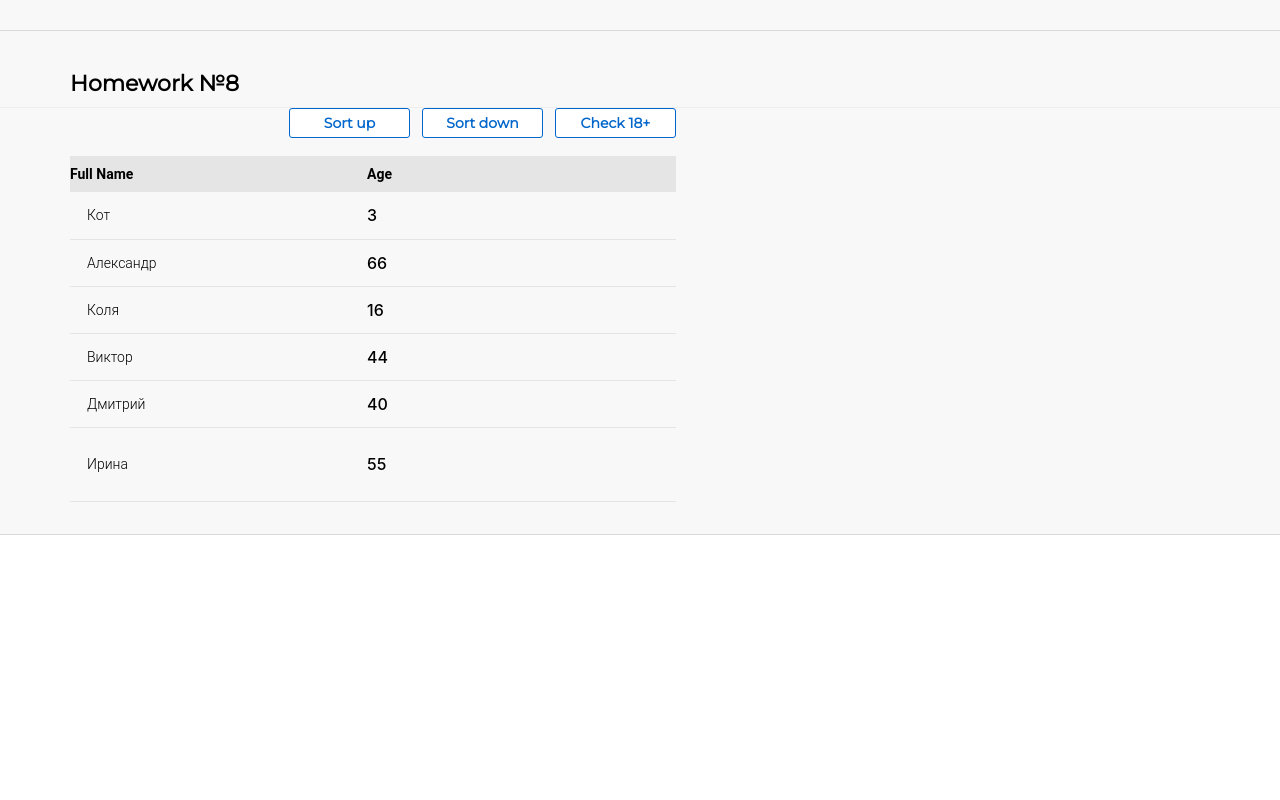
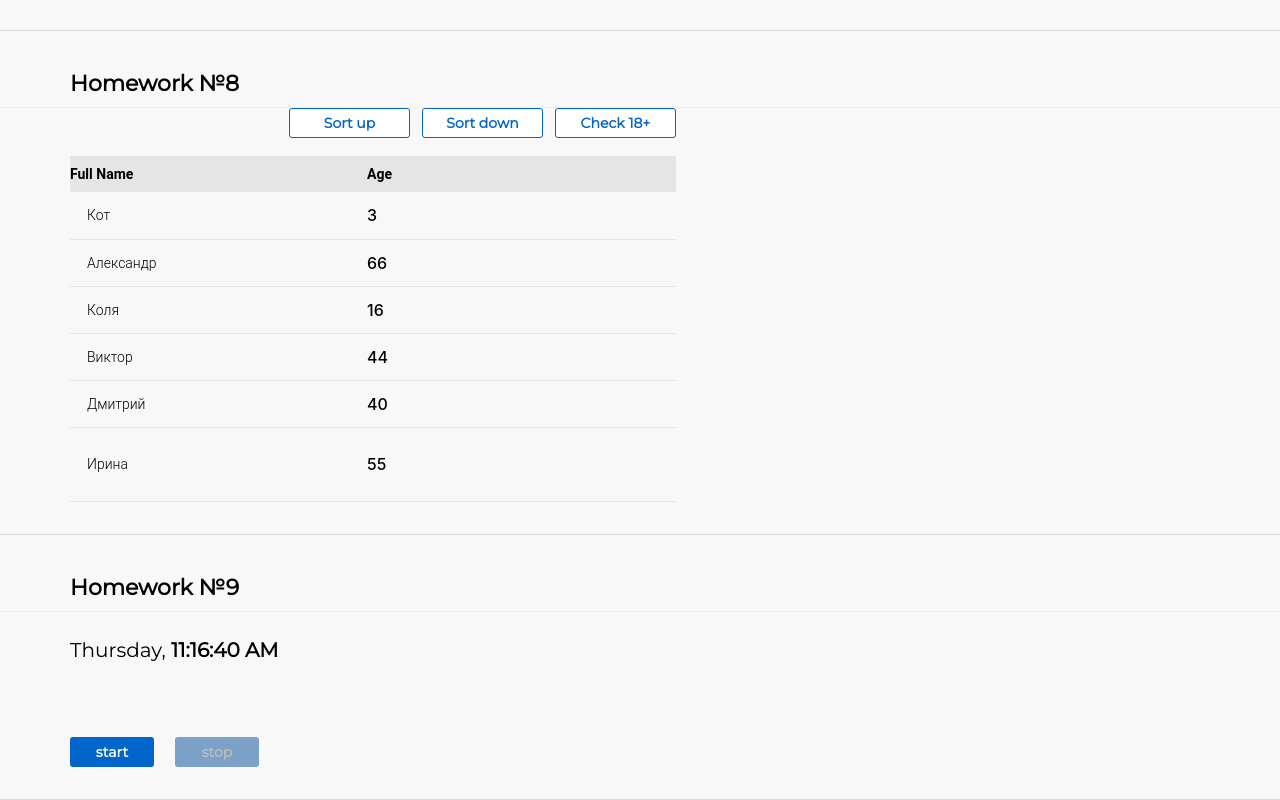
Before and after one commit to AntonKrasouski88/home_works, a React (Create React App) app: page /#/pre-junior in a window 1280 px wide. Shown: the part 2139-2939 px from the top of the page. Before the commit the page ends 2674 px from the top, so only its background shows below. Built offline with nearby package versions, Linux system fonts and the light colour scheme.

Commit message:
did task 9

```diff
--- a/src/s1-main/App.tsx
+++ b/src/s1-main/App.tsx
@@ -8,6 +8,7 @@ import HW5 from "../s2-homeworks/hw05/HW5";
 import HW6 from '../s2-homeworks/hw06/HW6';
 import HW7 from "../s2-homeworks/hw07/HW7";
 import HW8 from "../s2-homeworks/hw08/HW8";
+import HW9 from '../s2-homeworks/hw09/HW9';
 
 function App() {
     return (
@@ -22,6 +23,7 @@ function App() {
             {<HW6/>}
             {<HW7/>}
             {<HW8/>}
+            {<HW9/>}
         </div>
     )
 }
--- a/src/s2-homeworks/hw09/Clock.module.css
+++ b/src/s2-homeworks/hw09/Clock.module.css
@@ -1,14 +1,48 @@
 .buttonsContainer {
+    margin-top: 55px;
+}
+
+
+.additionallyClassButton{
+    width: 84px;
+    height: 30px;
+}
+
+.additionallyClassButton:hover {
+    width: 84px;
+    height: 30px;
+}
+
+.additionallyClassButton:disabled{
+    width: 84px;
+    height: 30px;
+}
+
+.rightButton{
+    margin-left: 21px;
 }
 
 .clock {
+    margin-top: 26px;
 }
 
 .watch {
+    font-family: 'Montserrat', SansSerif;
+    font-style: normal;
+    font-weight: 400;
+    font-size: 20px;
+    line-height: 24px;
 }
 
 .watch strong {
+
 }
 
 .more {
+    font-family: 'Montserrat';
+    font-style: normal;
+    font-weight: 400;
+    font-size: 16px;
+    line-height: 20px;
+    color: rgba(0, 0, 0, 0.5);
 }
--- a/src/s2-homeworks/hw09/Clock.tsx
+++ b/src/s2-homeworks/hw09/Clock.tsx
@@ -1,7 +1,8 @@
-import React, {useState} from 'react'
+import React, {MouseEventHandler, useState} from 'react'
 import SuperButton from '../hw04/common/c2-SuperButton/SuperButton'
 import {restoreState} from '../hw06/localStorage/localStorage'
 import s from './Clock.module.css'
+import {Simulate} from "react-dom/test-utils";
 
 function Clock() {
     const [timerId, setTimerId] = useState<number | undefined>(undefined)
@@ -12,27 +13,29 @@ function Clock() {
     const start = () => {
         // пишут студенты // запустить часы (должно отображаться реальное время, а не +1)
         // сохранить ид таймера (https://learn.javascript.ru/settimeout-setinterval#setinterval)
-
+        setTimerId(+(setInterval(()=>setDate(new Date()),1000)))
     }
 
     const stop = () => {
         // пишут студенты // поставить часы на паузу, обнулить ид таймера (timerId <- undefined)
-
+        clearInterval(timerId)
+        setTimerId(undefined)
     }
 
     const onMouseEnter = () => { // пишут студенты // показать дату если наведена мышка
-
+        setShow(true)
     }
     const onMouseLeave = () => { // пишут студенты // спрятать дату если мышка не наведена
-
+        setShow(false)
     }
-
-    const stringTime = 'date->time' || <br/> // часы24:минуты:секунды (01:02:03)/(23:02:03)/(24:00:00)/(00:00:01) // пишут студенты
-    const stringDate = 'date->date' || <br/> // день.месяц.год (01.02.2022) // пишут студенты, варианты 01.02.0123/01.02.-123/01.02.12345 не рассматриваем
+    //${date.getHours()}:${date.getMinutes()}:${date.getSeconds()}
+    //${date.toLocaleTimeString()}
+    const stringTime = date.toLocaleTimeString() || <br/> // часы24:минуты:секунды (01:02:03)/(23:02:03)/(24:00:00)/(00:00:01) // пишут студенты
+    const stringDate = date.toLocaleDateString() || <br/> // день.месяц.год (01.02.2022) // пишут студенты, варианты 01.02.0123/01.02.-123/01.02.12345 не рассматриваем
 
     // день недели на английском, месяц на английском (https://learn.javascript.ru/intl#intl-datetimeformat)
-    const stringDay = 'date->day' || <br/> // пишут студенты
-    const stringMonth = 'date->month' || <br/> // пишут студенты
+    const stringDay = new Intl.DateTimeFormat('en-US', {weekday: "long"}).format(date.getDate()) || <br/> // пишут студенты
+    const stringMonth = new Intl.DateTimeFormat('en-US', {month: 'long'}).format(date.getMonth()) || <br/> // пишут студенты
 
     return (
         <div className={s.clock}>
@@ -66,15 +69,17 @@ function Clock() {
             <div className={s.buttonsContainer}>
                 <SuperButton
                     id={'hw9-button-start'}
-                    disabled={true} // пишут студенты // задизэйблить если таймер запущен
+                    disabled={!timerId ? false: true} // пишут студенты // задизэйблить если таймер запущен
                     onClick={start}
+                    className={s.additionallyClassButton}
                 >
                     start
                 </SuperButton>
                 <SuperButton
                     id={'hw9-button-stop'}
-                    disabled={true} // пишут студенты // задизэйблить если таймер не запущен
+                    disabled={timerId ? false: true} // пишут студенты // задизэйблить если таймер не запущен
                     onClick={stop}
+                    className={s.additionallyClassButton + ` `+ s.rightButton}
                 >
                     stop
                 </SuperButton>
--- a/src/s2-homeworks/hw09/HW9.tsx
+++ b/src/s2-homeworks/hw09/HW9.tsx
@@ -12,7 +12,7 @@ import s2 from '../../s1-main/App.module.css'
 const HW9 = () => {
     return (
         <div id={'hw9'}>
-            <div className={s2.hwTitle}>Homework #9</div>
+            <div className={s2.hwTitle}>Homework №9</div>
 
             <div className={s2.hw}>
                 <Clock />
```
